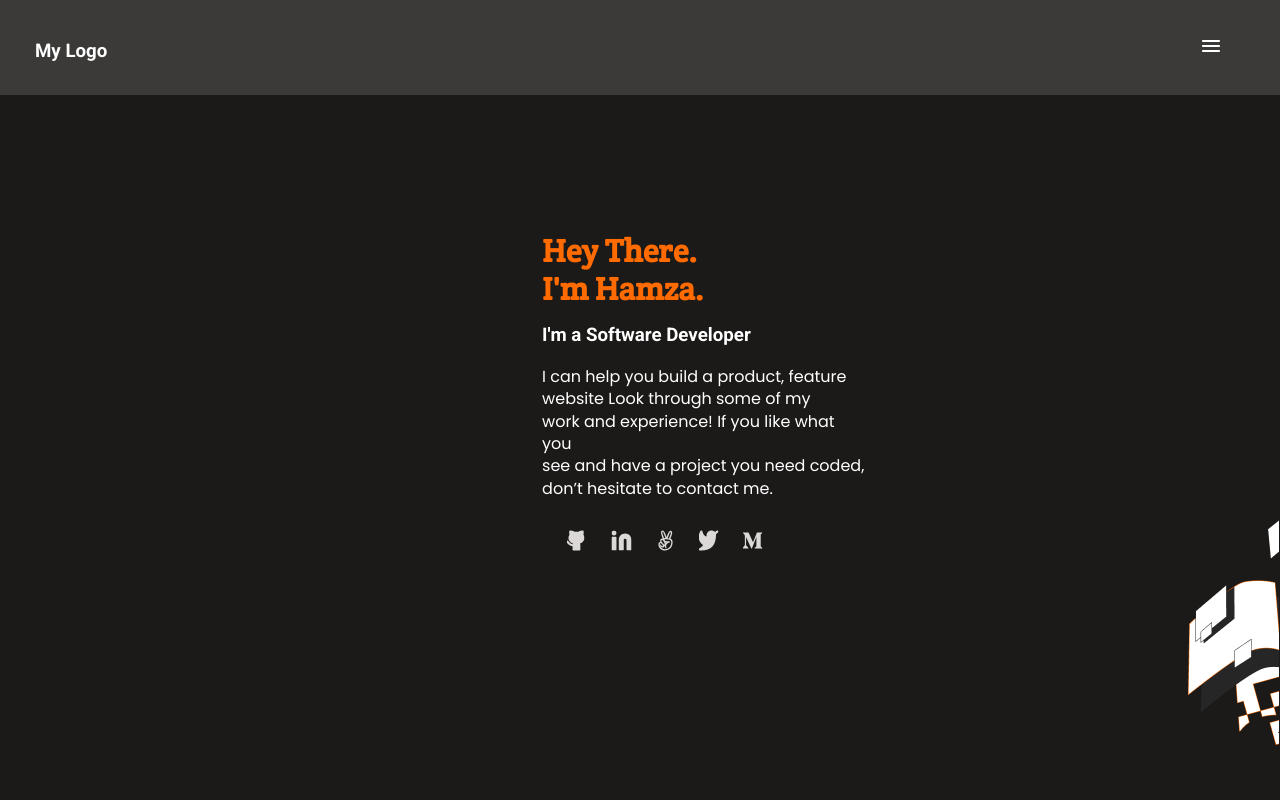
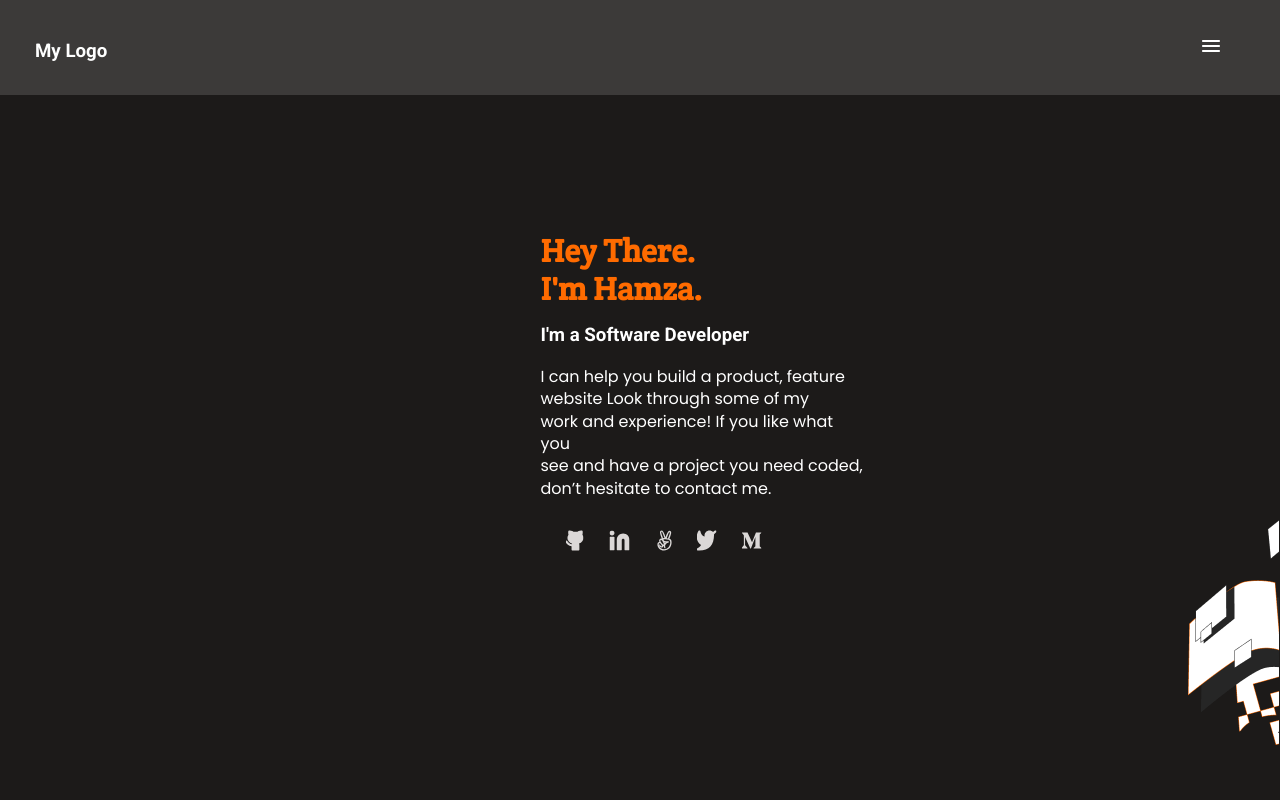
Before and after one commit to H-Ramalan/portfolio-mobile-first, a website: page index.html in a window 1280 px wide. Drawn offline with Linux system fonts and the light colour scheme.

Commit message:
Style modification

```diff
--- a/style.css
+++ b/style.css
@@ -37,8 +37,7 @@
 .name-box {
   position: absolute;
   top: 50%;
-  left: 57%;
-  width: 375px;
+  left: 55%;
   font-weight: 400;
   transform: translate(-50%, -50%);
 }
```
